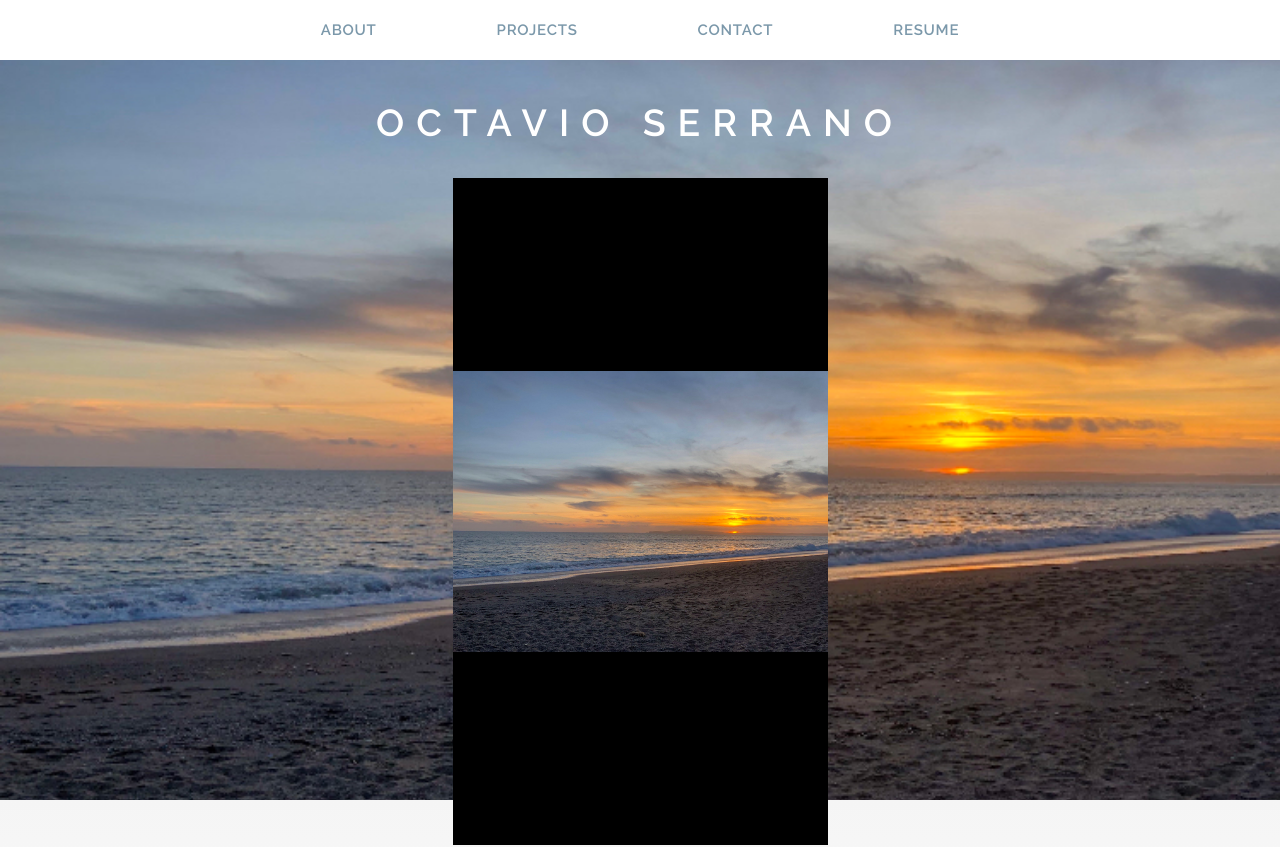
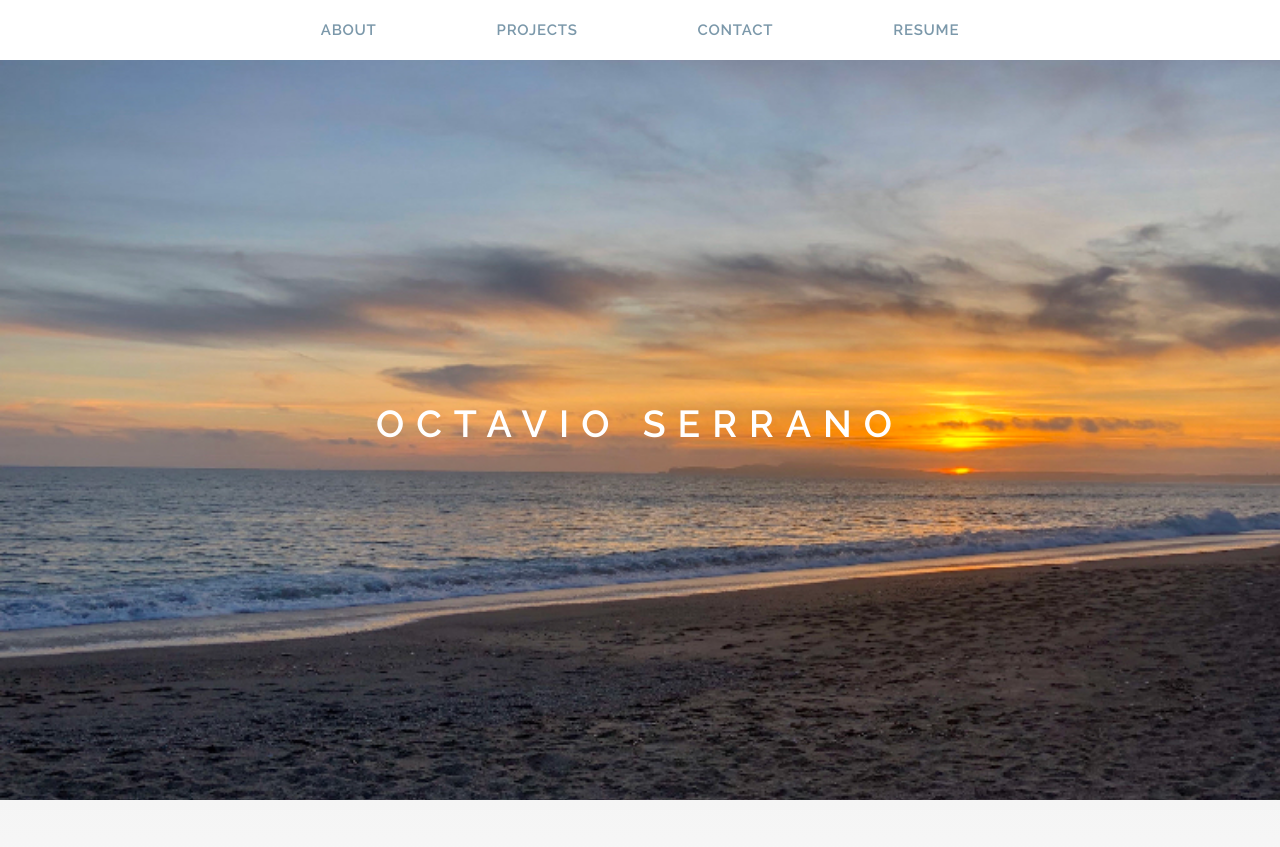
Before and after one commit to serrayon/Portfolio, a React (Create React App) app: page / in a window 1280 px wide. Shown: the top 847 px of the page. Built offline with nearby package versions, Linux system fonts and the light colour scheme.

Commit message:
update whitney

```diff
--- a/src/components/Landing/About/About.css
+++ b/src/components/Landing/About/About.css
@@ -11,7 +11,7 @@
 }
 
 .callout-about {
-	/* background-image: url('./whitney.jpeg'); */
+	background-image: url('./whitney.jpeg');
 	background-image: linear-gradient(to bottom, whitesmoke,white);
 	background-color: whitesmoke;
 	background-position: center;
--- a/src/components/Landing/Header/Header.js
+++ b/src/components/Landing/Header/Header.js
@@ -8,7 +8,6 @@ const Header = () => {
       <header className="vertical-center header-landing">
         <div>
           <h1><a href="/">Octavio Serrano</a></h1>
-          <img src={sunset} alt="Sunset" />
           <h2></h2>
         </div>
       </header>
```
